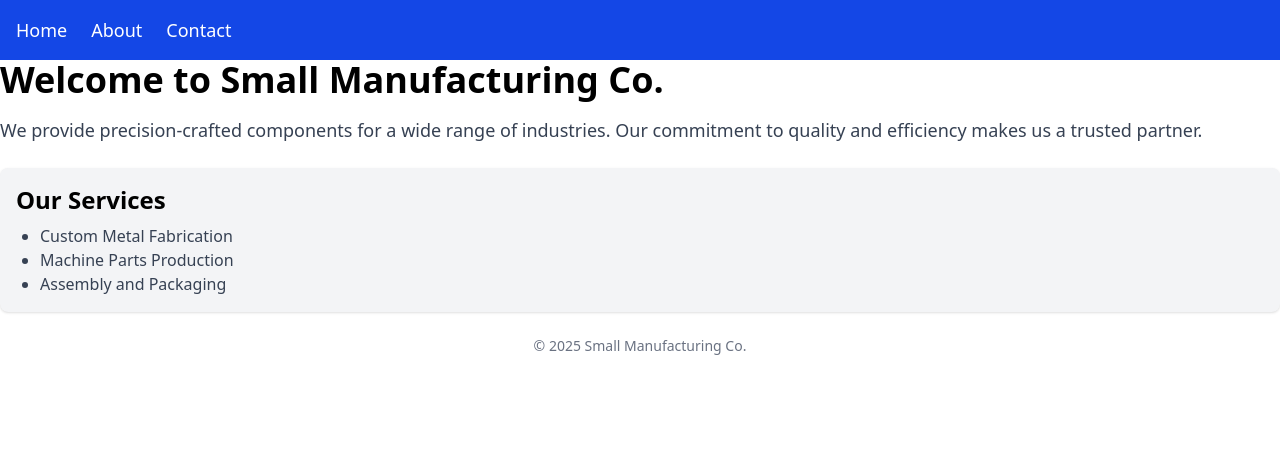
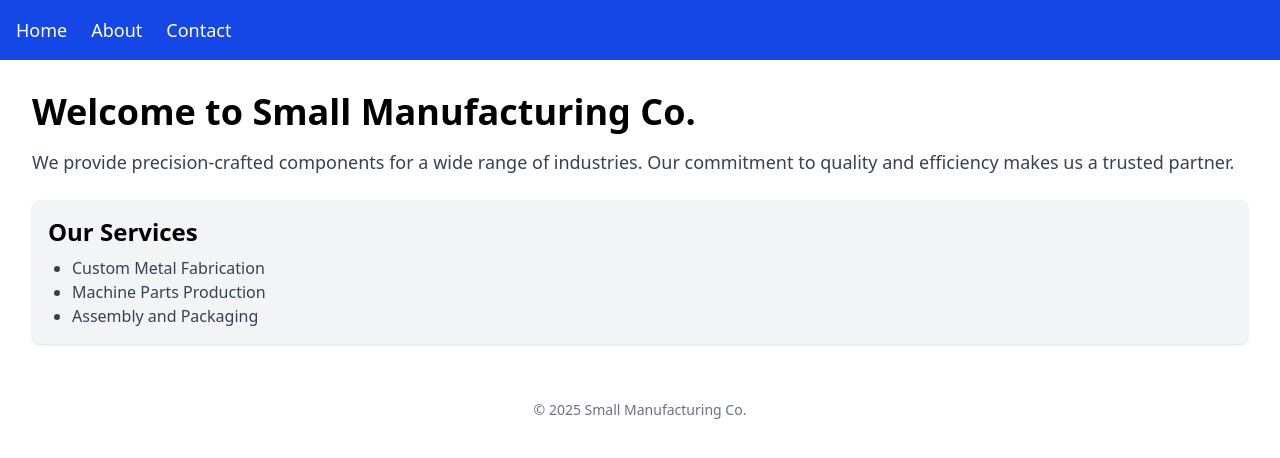
Before and after one commit to ZippyDaFish/demo-site-starter, a SvelteKit app: page / in a window 1280 px wide. Shown: the top 458 px of the page. Built offline with nearby package versions, Linux system fonts and the light colour scheme.

Commit message:
Padding to page elements

```diff
--- a/src/routes/+layout.svelte
+++ b/src/routes/+layout.svelte
@@ -16,7 +16,9 @@
     <a href="./contact" class="hover:text-gray-300">Contact</a>
   </nav>
 
-  {@render children()}
+  <div class="p-8">
+	{@render children()}
+  </div>
 
   <footer class="text-center text-gray-500 p-6 text-sm">
     © 2025 Small Manufacturing Co.
```
